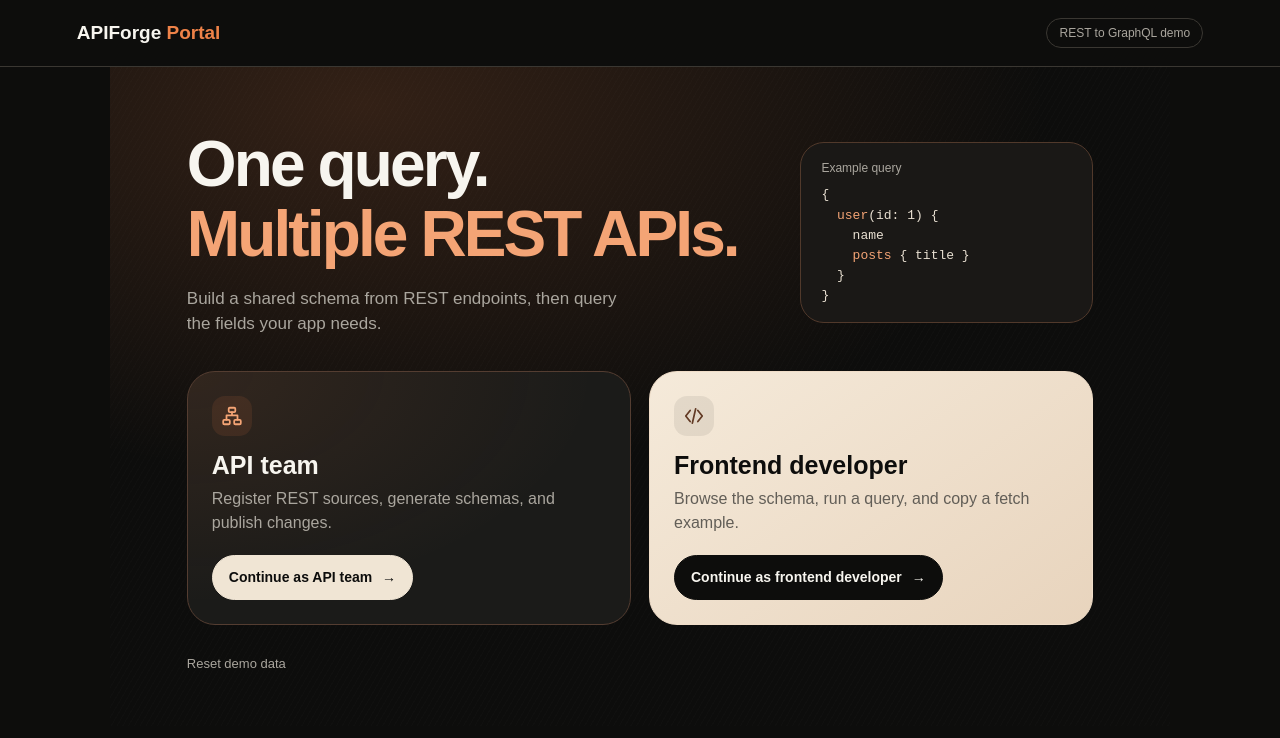
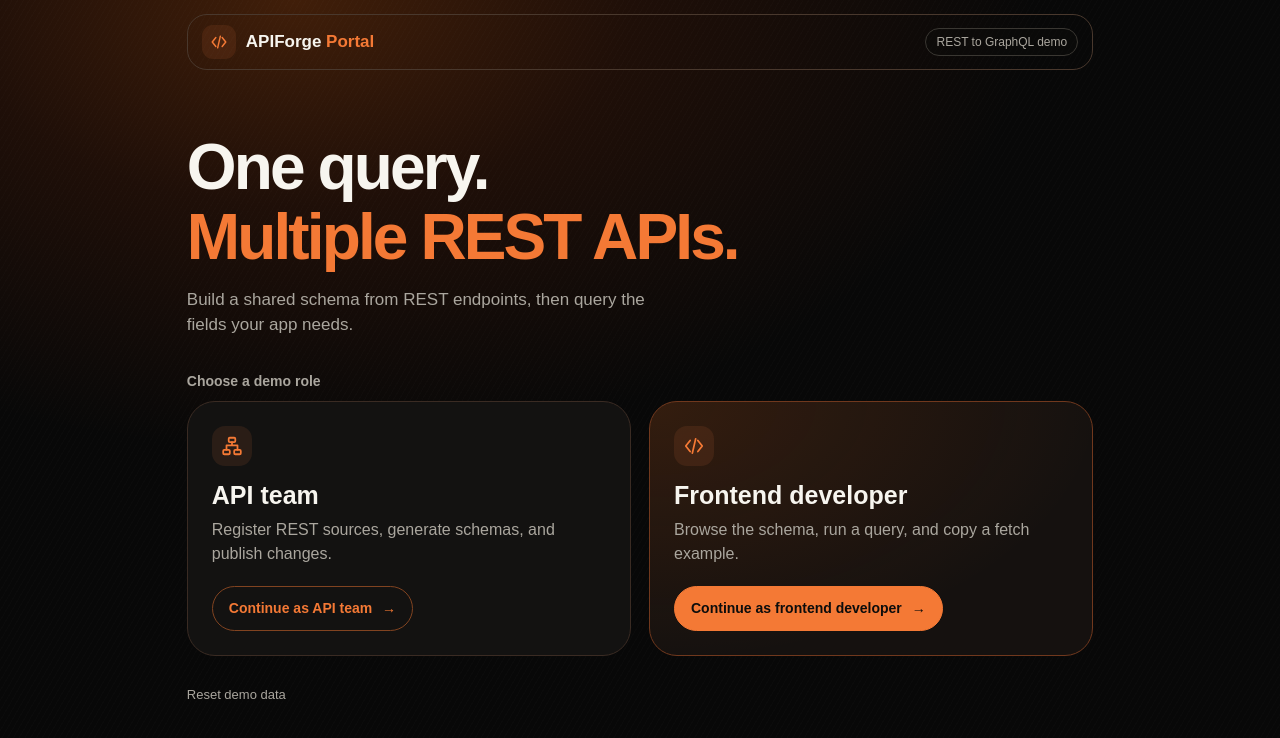
Before and after one commit to ROSHINI-CLOUD/APIForgeportal, a plain HTML site: page index.html in a window 1280 px wide. Drawn offline with Linux system fonts and the light colour scheme.

Commit message:
Polish landing page colors and hierarchy

```diff
--- a/index.css
+++ b/index.css
@@ -102,13 +102,6 @@ textarea:focus {
     opacity: 0.65;
 }
 
-/* Uses a dark button on a light card. */
-.dark-button {
-    background: var(--background);
-    border-color: var(--background);
-    color: var(--text);
-}
-
 /* Gives a secondary action a clear border without making it bright. */
 .secondary-button {
     background: transparent;
@@ -158,95 +151,101 @@ textarea:focus {
 
 /* Login screen */
 
+.login-page {
+    --landing-orange: hsl(21.2 90% 58.4%);
+    min-height: 100vh;
+    /* Both highlights fade into the page background. */
+    background:
+        repeating-linear-gradient(120deg, #ffffff03 0 1px, transparent 1px 5px),
+        radial-gradient(ellipse 740px 450px at 23% 0, hsl(23 90% 50% / 0.24), hsl(18 90% 33% / 0.15) 46%, transparent 100%),
+        #080808;
+}
+
+.login-page .logo span {
+    color: var(--landing-orange);
+}
+
 /* Places the small login header at the top of the page. */
 .simple-header {
+    margin: auto;
+    max-width: 1060px;
+    padding: 14px 6% 0;
+}
+
+.header-bar {
     align-items: center;
-    border-bottom: 1px solid var(--border);
+    border: 1px solid #49382d;
+    border-radius: 20px;
     display: flex;
+    flex-wrap: wrap;
+    gap: 8px 16px;
     justify-content: space-between;
-    padding: 18px 6%;
+    padding: 10px 14px;
+}
+
+.header-bar .logo {
+    align-items: center;
+    display: flex;
+    font-size: 17px;
+    gap: 10px;
+}
+
+.brand-mark {
+    background: #ee82481a;
+    border-radius: 11px;
+    color: var(--landing-orange);
+    flex-shrink: 0;
+    padding: 8px;
 }
 
 .simple-header .header-note {
+    background: #0d0d0c66;
     border: 1px solid var(--border);
     border-radius: 999px;
-    padding: 5px 12px;
+    padding: 4px 10px;
 }
 
 /* Centers the login content and gives it comfortable space. */
 .login-main {
-    /* Warm light at the top with a faint texture underneath. */
-    background:
-        radial-gradient(ellipse at 24% 8%, #ee82482b, transparent 60%) top / 100% 480px no-repeat,
-        repeating-linear-gradient(120deg, #ffffff03 0 1px, transparent 1px 5px);
     margin: auto;
     max-width: 1060px;
     padding: 62px 6% 48px;
-}
-
-/* Keeps the example beside the introduction when there is room. */
-.login-intro {
-    align-items: center;
-    display: grid;
-    gap: 28px;
-    grid-template-columns: minmax(0, 2fr) minmax(0, 1fr);
 }
 
 /* Styles the main login heading. */
 .login-intro h1 {
     font-size: clamp(36px, 5.7vw, 64px);
     letter-spacing: -0.045em;
-    margin-bottom: 16px;
+    margin-bottom: 14px;
 }
 
 .login-intro h1 span {
-    color: #f4a475;
+    color: var(--landing-orange);
 }
 
 /* Styles the login description. */
 .login-intro p {
     color: var(--muted);
     font-size: 17px;
-    max-width: 440px;
+    max-width: 470px;
 }
 
-.hero-example {
-    background: #1a1816;
-    border: 1px solid #51392b;
-    border-radius: 24px;
-    min-width: 0;
-    padding: 16px 20px;
-}
-
-.hero-example figcaption {
+.role-picker-title {
     color: var(--muted);
-    font-size: 12px;
-    margin-bottom: 8px;
-}
-
-.hero-example pre {
-    background: none;
-    border: 0;
-    font-size: 13px;
-    padding: 0;
-    white-space: pre;
-}
-
-.hero-example code span {
-    color: #f4a475;
+    font-size: 14px;
+    margin: 36px 0 12px;
 }
 
 /* Places the role cards next to each other. */
 .role-cards {
     display: flex;
     gap: 18px;
-    margin-top: 34px;
 }
 
 /* Styles each role card. */
 .role-card {
-    background: radial-gradient(ellipse at top left, #ee82481c, transparent 65%), var(--surface);
-    border: 1px solid #543d31;
+    background: #131211;
+    border: 1px solid #3a2b23;
     border-radius: 28px;
     display: flex;
     flex: 1;
@@ -255,29 +254,23 @@ textarea:focus {
     padding: 24px;
 }
 
-/* Shows the light card variation for the second role. */
-.light-card {
-    background: linear-gradient(145deg, #f5eada, #e8d4bd);
-    border-color: #f0ddc8;
-    color: var(--background);
+/* A warm edge highlights the card with the filled button. */
+.featured-role {
+    background: radial-gradient(ellipse at top left, hsl(23 90% 50% / 0.14), transparent 72%), #15110f;
+    border-color: #70381d;
 }
 
 .role-icon {
     background: #ee82481a;
     border-radius: 13px;
-    color: #f4a475;
+    color: var(--landing-orange);
     height: 40px;
     padding: 9px;
     width: 40px;
 }
 
-.light-card .role-icon {
-    background: #0d0d0c12;
-    color: #633b25;
-}
-
 /* Styles each role title. */
-.role-card h2 {
+.role-card h3 {
     font-size: 25px;
     margin: 16px 0 8px;
 }
@@ -290,18 +283,27 @@ textarea:focus {
 
 .role-card .button {
     align-self: flex-start;
+    background: var(--landing-orange);
+    border-color: var(--landing-orange);
     border-radius: 999px;
     margin-top: auto;
     text-align: left;
 }
 
+.role-card .secondary-button {
+    background: transparent;
+    border-color: #814320;
+    color: var(--landing-orange);
+}
+
+.role-card .button:hover {
+    background: #ff934f;
+    border-color: #ff934f;
+    color: #080808;
+}
+
 .role-card .button span {
     margin-left: 6px;
-}
-
-/* Makes description text readable on the light card. */
-.light-card p {
-    color: #625e57;
 }
 
 /* Places the reset link below the role cards. */
@@ -1214,6 +1216,7 @@ th {
 
     /* Reduces page padding on small screens. */
     .page-content,
+    .simple-header,
     .login-main {
         padding-left: 16px;
         padding-right: 16px;
@@ -1224,8 +1227,7 @@ th {
     }
 
     /* Allows headings and actions to wrap naturally. */
-    .page-heading,
-    .simple-header {
+    .page-heading {
         align-items: flex-start;
         flex-direction: column;
     }
@@ -1234,13 +1236,28 @@ th {
         padding-top: 30px;
     }
 
-    .login-intro {
-        gap: 18px;
-        grid-template-columns: minmax(0, 1fr);
+    .header-bar {
+        padding: 8px 10px;
     }
 
-    .role-cards {
-        margin-top: 20px;
+    .header-bar .logo {
+        font-size: 15px;
+        gap: 7px;
+    }
+
+    .brand-mark {
+        width: 28px;
+        height: 28px;
+        padding: 6px;
+    }
+
+    .simple-header .header-note {
+        font-size: 11px;
+        padding-inline: 8px;
+    }
+
+    .role-picker-title {
+        margin-top: 24px;
     }
 
     /* Stacks the role cards. */
--- a/index.html
+++ b/index.html
@@ -6,51 +6,46 @@
     <meta charset="UTF-8">
     <meta name="viewport" content="width=device-width, initial-scale=1.0">
     <title>APIForge Portal</title>
-    <link rel="stylesheet" href="index.css?v=11">
+    <link rel="stylesheet" href="index.css?v=20">
 </head>
 
 <body class="login-page" data-page="login">
     <!-- Small brand header for the demo login screen. -->
     <header class="simple-header">
-        <a class="logo" href="index.html">APIForge <span>Portal</span></a>
-        <span class="header-note">REST to GraphQL demo</span>
+        <div class="header-bar">
+            <a class="logo" href="index.html">
+                <svg class="brand-mark" width="34" height="34" aria-hidden="true"><use href="nav-icons.svg#playground"></use></svg>
+                <strong>APIForge <span>Portal</span></strong>
+            </a>
+            <span class="header-note">REST to GraphQL demo</span>
+        </div>
     </header>
 
     <!-- Main role picker screen. -->
     <main class="login-main">
         <!-- Short product introduction. -->
         <section class="login-intro">
-            <div>
-                <h1>One query.<br><span>Multiple REST APIs.</span></h1>
-                <p>Build a shared schema from REST endpoints, then query the fields your app needs.</p>
-            </div>
-            <figure class="hero-example">
-                <figcaption>Example query</figcaption>
-                <pre><code>{
-  <span>user</span>(id: 1) {
-    name
-    <span>posts</span> { title }
-  }
-}</code></pre>
-            </figure>
+            <h1>One query.<br><span>Multiple REST APIs.</span></h1>
+            <p>Build a shared schema from REST endpoints, then query the fields your app needs.</p>
         </section>
 
         <!-- These two cards are the two users described in the PRD. -->
-        <section class="role-cards" aria-label="Choose a demo role">
+        <h2 class="role-picker-title" id="role-picker-title">Choose a demo role</h2>
+        <section class="role-cards" aria-labelledby="role-picker-title">
             <!-- API team role card. -->
             <article class="role-card">
                 <svg class="role-icon" aria-hidden="true"><use href="nav-icons.svg#schema"></use></svg>
-                <h2>API team</h2>
+                <h3>API team</h3>
                 <p>Register REST sources, generate schemas, and publish changes.</p>
-                <button class="button" type="button" data-role="api">Continue as API team <span aria-hidden="true">→</span></button>
+                <button class="button secondary-button" type="button" data-role="api">Continue as API team <span aria-hidden="true">→</span></button>
             </article>
 
             <!-- Frontend developer role card. -->
-            <article class="role-card light-card">
+            <article class="role-card featured-role">
                 <svg class="role-icon" aria-hidden="true"><use href="nav-icons.svg#playground"></use></svg>
-                <h2>Frontend developer</h2>
+                <h3>Frontend developer</h3>
                 <p>Browse the schema, run a query, and copy a fetch example.</p>
-                <button class="button dark-button" type="button" data-role="frontend">Continue as frontend developer <span aria-hidden="true">→</span></button>
+                <button class="button" type="button" data-role="frontend">Continue as frontend developer <span aria-hidden="true">→</span></button>
             </article>
         </section>
 
```
